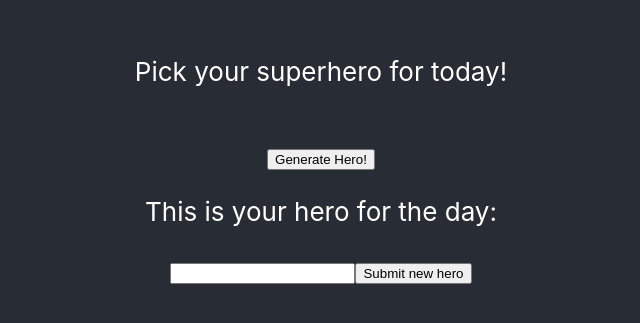
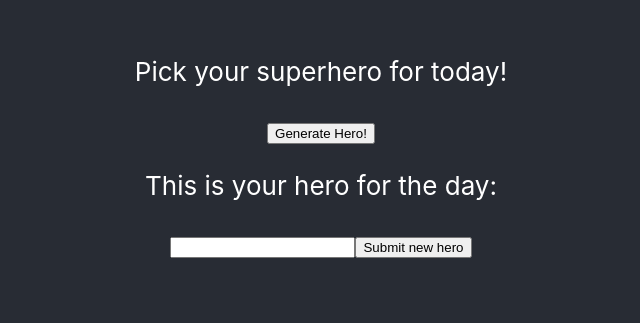
Before and after one commit to coryjbergquist/random-superhero, a React (Create React App) app: page / in a window 1280 px wide. Shown: the part 243-566 px from the top of the page, without its empty margins (319-959 px from the left). Built offline with nearby package versions, Linux system fonts and the light colour scheme.

Commit message:
use props instead of state to generate random hero in SuperheroNamesContainer

```diff
--- a/src/App.js
+++ b/src/App.js
@@ -1,6 +1,5 @@
 import React, { Component } from 'react';
 import './App.css';
-import SuperheroNamesContainer from './containers/SuperheroNamesContainer'
 import AddSuperhero from './containers/AddSuperhero'
 
 class App extends Component {
@@ -8,9 +7,8 @@ class App extends Component {
     return (
       <div className="App">
         <header className="App-header">
-          <p>
+
             Pick your superhero for today!
-          </p>
 
           <div>
             <AddSuperhero />
--- a/src/containers/AddSuperhero.js
+++ b/src/containers/AddSuperhero.js
@@ -35,13 +35,6 @@ class AddSuperhero extends React.Component {
     })
   }
 
-  getName = event => {
-    this.setState({
-      randomName: this.state.names[Math.floor(Math.random() * this.state.names.length)]
-    })
-    console.log("generated new name from list")
-  };
-
   nameSubmit = event => {
     event.preventDefault()
     console.log(`adding the name: ${this.state.newName}`)
@@ -59,11 +52,7 @@ class AddSuperhero extends React.Component {
     return (
 
       <div>
-        <p>
-          {/* for showing the empty this.state.randomName, which will be updated on button click */ }
-          <SuperheroNamesContainer allNames = {this.state.names}/>
-        </p>
-
+        <SuperheroNamesContainer allNames = {this.state.names}/>
         <div>
           <form>
             <input type="text" name="name" onChange={this.handleChange} value={this.state.newName}/>
--- a/src/containers/SuperHeroNamesContainer.js
+++ b/src/containers/SuperHeroNamesContainer.js
@@ -1,24 +1,19 @@
 import React from 'react'
-import badWords from '../components/BadWords'
 
 class SuperheroNamesContainer extends React.Component {
   constructor(props) {
     super(props);
     this.state = {
-      names: this.props.allNames,
       randomName: "",
     }
   }
 
-
   getName = event => {
     this.setState({
-      randomName: this.state.names[Math.floor(Math.random() * this.state.names.length)]
+      randomName: this.props.allNames[Math.floor(Math.random() * this.props.allNames.length)]
     })
     console.log("generated new name from list")
   };
-
-
 
   render() {
     return (
@@ -31,7 +26,7 @@ class SuperheroNamesContainer extends React.Component {
           This is your hero for the day:
         </p>
         <p>
-          {/* for showing the empty this.state.randomName, which will be updated on button click */ }
+          {/* this shows the empty this.state.randomName, which will be updated on button click */ }
           {this.state.randomName}
         </p>
 
```
